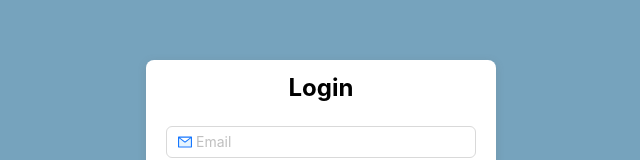
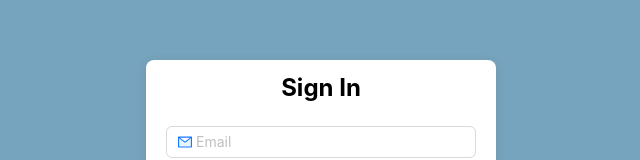
Before and after one commit to dariaboyko/finance-tracker, a React (Create React App) app: page /login in a window 1280 px wide. Shown: the part 220-380 px from the top of the page, without its empty margins (319-959 px from the left). Built offline with nearby package versions, Linux system fonts and the light colour scheme.

Commit message:
fix login names

```diff
--- a/src/pages/login/index.tsx
+++ b/src/pages/login/index.tsx
@@ -1,6 +1,6 @@
 import './login.scss';
 import { useState } from 'react';
-import { LogInForm } from './logInForm';
+import { SignInForm } from './signInForm';
 import { SignUpForm } from './signUpForm';
 
 const Login = () => {
@@ -14,9 +14,9 @@ const Login = () => {
     <section className="login--background">
       <div
         className={`login--wrapper ${showLoginForm ? 'login--wrapper__login' : 'login--wrapper__signup'}`}>
-        <h1>{showLoginForm ? 'Login' : 'Sign Up'}</h1>
+        <h1>{showLoginForm ? 'Sign In' : 'Sign Up'}</h1>
         {showLoginForm ? (
-          <LogInForm onSignUpClick={handleToggleForm} />
+          <SignInForm onSignUpClick={handleToggleForm} />
         ) : (
           <SignUpForm onSwitchToLogin={handleToggleForm} />
         )}
--- a/src/pages/login/logInForm.tsx
+++ b/src/pages/login/signInForm.tsx
@@ -5,7 +5,7 @@ import { LogInFormProps, LoginFormValues } from 'interfaces/forms';
 import { useState } from 'react';
 import { login } from './authService';
 
-export const LogInForm: React.FC<LogInFormProps> = ({ onSignUpClick }) => {
+export const SignInForm: React.FC<LogInFormProps> = ({ onSignUpClick }) => {
   const [loading, setLoading] = useState<boolean>(false);
 
   const onFinish = async (values: LoginFormValues) => {
--- a/src/pages/login/signUpForm.tsx
+++ b/src/pages/login/signUpForm.tsx
@@ -108,7 +108,7 @@ export const SignUpForm: React.FC<SignUpFormProps> = ({ onSwitchToLogin }) => {
 
       <Form.Item>
         <Button type="link" onClick={onSwitchToLogin}>
-          Return to Login
+          Return to Sign In
         </Button>
         <Button type="primary" htmlType="submit" loading={loading}>
           Sign Up
```
